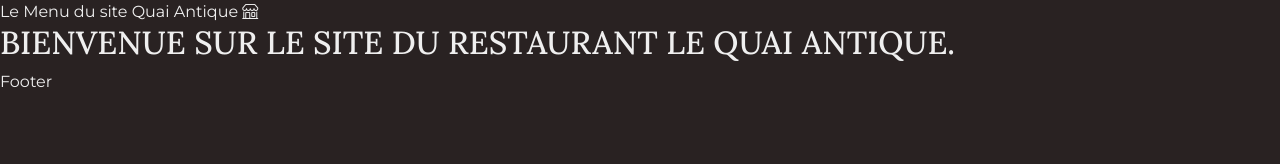
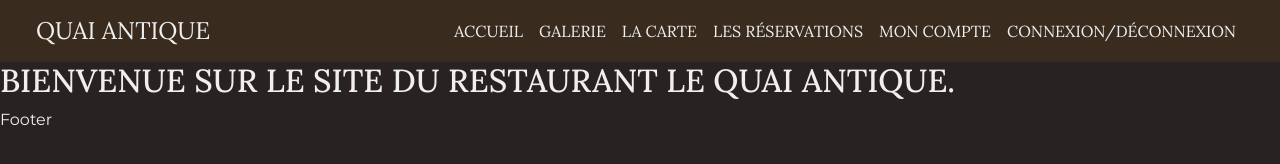
Before and after one commit to Baha-Abdelatif/Quai-Antique, a website with bundled scripts: page index.html in a window 1280 px wide. Built offline with nearby package versions, Linux system fonts and the light colour scheme; files whose address does not match are found by name; a web font is replaced by a local one.

Commit message:
Styles du Header

```diff
--- a/Router/allRoutes.js
+++ b/Router/allRoutes.js
@@ -3,7 +3,7 @@
 //Définir ici vos routes
 export const allRoutes = [
   new Route("/", "Accueil", "/pages/home.html"),
-  new Route("/Galerie", "Galerie", "/pages/galerie.html", "/js/galerie.js"),
+  new Route("/galerie", "Galerie", "/pages/galerie.html", "/js/galerie.js"),
 ];
 
 //Le titre s'affiche comme ceci : Route.titre - websitename
--- a/index.html
+++ b/index.html
@@ -15,7 +15,73 @@
 </head>
 
 <body>
-  <header>Le Menu du site Quai Antique <i class="bi bi-shop"></i></header>
+  <header>
+    <nav
+      class="navbar navbar-expand-lg bg-dark px-4"
+      data-bs-theme="dark"
+    >
+      <div class="container-fluid">
+        <a
+          class="navbar-brand"
+          href="/"
+        >Quai Antique</a>
+        <button
+          class="navbar-toggler"
+          type="button"
+          data-bs-toggle="collapse"
+          data-bs-target="#navbarSupportedContent"
+          aria-controls="navbarSupportedContent"
+          aria-expanded="false"
+          aria-label="Toggle navigation"
+        >
+          <span class="navbar-toggler-icon"></span>
+        </button>
+        <div
+          class="collapse navbar-collapse"
+          id="navbarSupportedContent"
+        >
+          <ul class="navbar-nav ms-auto mb-2 mb-lg-0">
+            <li class="nav-item">
+              <a
+                class="nav-link"
+                href="/"
+              >Accueil</a>
+            </li>
+            <li class="nav-item">
+              <a
+                class="nav-link"
+                href="/galerie"
+              >Galerie</a>
+            </li>
+            <li class="nav-item">
+              <a
+                class="nav-link"
+                href="/carte"
+              >La carte</a>
+            </li>
+            <li class="nav-item">
+              <a
+                class="nav-link"
+                href="/reservations"
+              >Les réservations</a>
+            </li>
+            <li class="nav-item">
+              <a
+                class="nav-link"
+                href="/compte"
+              >Mon compte</a>
+            </li>
+            <li class="nav-item">
+              <a
+                class="nav-link"
+                href="/connect"
+              >Connexion/Déconnexion</a>
+            </li>
+          </ul>
+        </div>
+      </div>
+    </nav>
+  </header>
   <main id="main-page">
     <----
       Content
--- a/scss/_custom.scss
+++ b/scss/_custom.scss
@@ -8,7 +8,54 @@
 $black-global: #1e1e1e;
 $font-family-sans-serif: "Montserrat", sans-serif !default;
 $font-family-serif: "Hind Madurai", serif !default;
-
+@mixin desktop-main-title {
+  font-family: "Lora", serif;
+  font-optical-sizing: auto;
+  font-weight: medium;
+  font-style: normal;
+  text-transform: uppercase;
+  font-size: 32px;
+  @media screen and (max-width: 1680px) {
+    font-size: 30px;
+  }
+  @media screen and (max-width: 1580px) {
+    font-size: 28px;
+  }
+  @media screen and (max-width: 1480px) {
+    font-size: 26px;
+  }
+  @media screen and (max-width: 1280px) {
+    font-size: 24px;
+  }
+  @media screen and (max-width: 1180px) {
+    font-size: 22px;
+  }
+  @media screen and (max-width: 1080px) {
+    font-size: 20px;
+  }
+}
+@mixin desktop-second-title {
+  @include desktop-main-title;
+  font-size: 24px;
+  @media screen and (max-width: 1680px) {
+    font-size: 22px;
+  }
+  @media screen and (max-width: 1580px) {
+    font-size: 20px;
+  }
+  @media screen and (max-width: 1480px) {
+    font-size: 18px;
+  }
+  @media screen and (max-width: 1280px) {
+    font-size: 16px;
+  }
+  @media screen and (max-width: 1180px) {
+    font-size: 14px;
+  }
+  @media screen and (max-width: 1080px) {
+    font-size: 12px;
+  }
+}
 @import "../node_modules/bootstrap/scss/bootstrap";
 
 body {
@@ -16,6 +63,17 @@
   color: $white;
 }
 
+.navbar-brand {
+  @include desktop-main-title;
+}
+.nav-link {
+  @include desktop-second-title;
+  color: $white;
+
+  &:hover {
+    color: $secondary;
+  }
+}
 h1 {
   font-family: "Lora", serif;
   font-optical-sizing: auto;
```
Also changed, not shown: scss/main.css, 1 other file.
